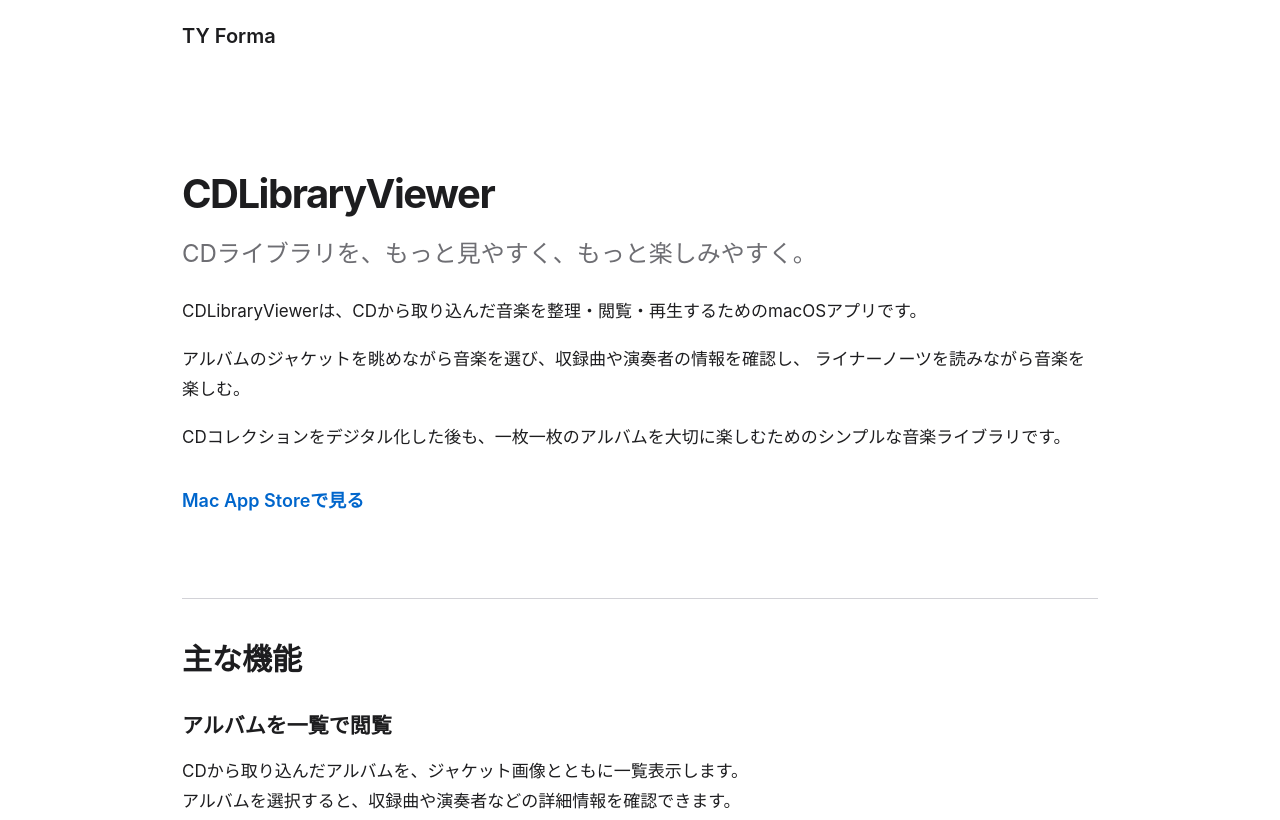
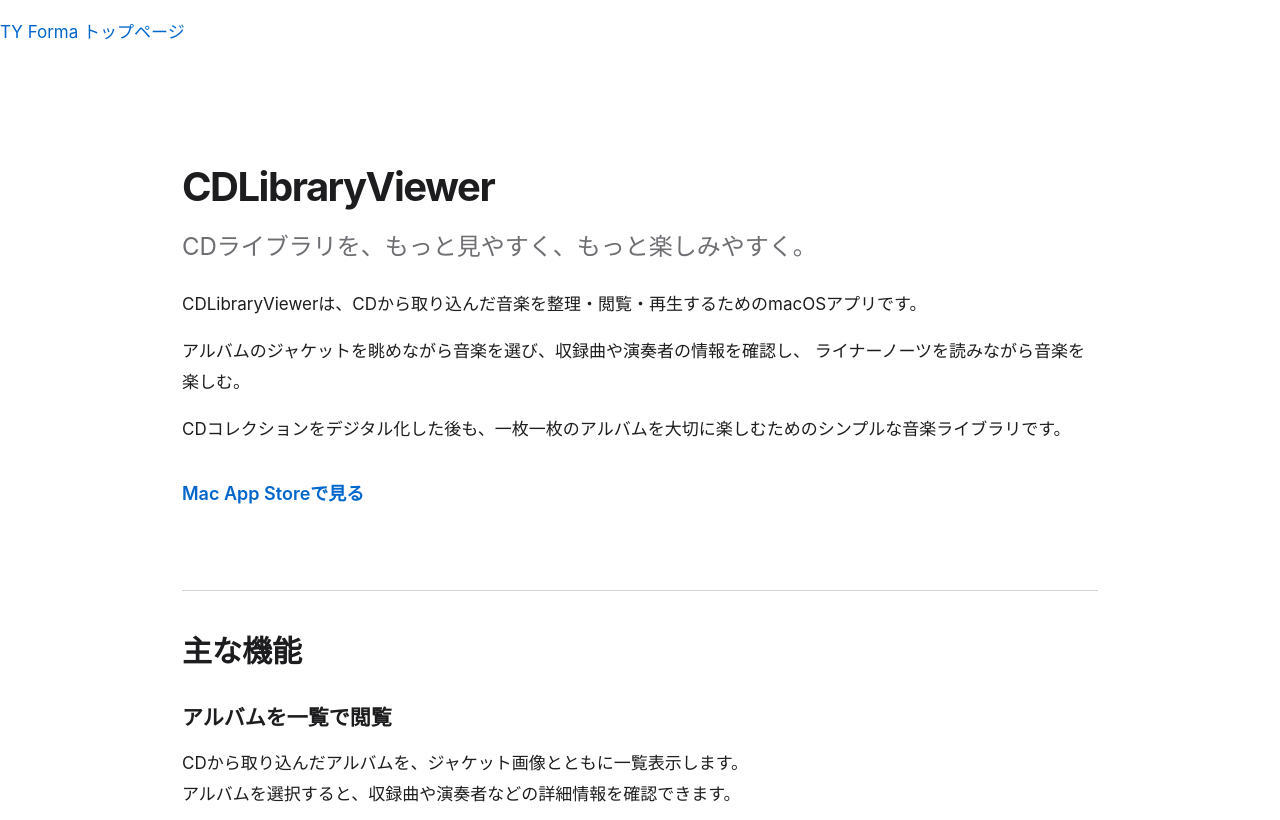
Before and after one commit to tyforma/tyforma.github.io, a plain HTML site: page cdlibraryviewer/index.html in a window 1280 px wide. Shown: the top 820 px of the page. Drawn offline with Linux system fonts and the light colour scheme.

Commit message:
Replace header link with paragraph link

```diff
--- a/cdlibraryviewer/index.html
+++ b/cdlibraryviewer/index.html
@@ -132,9 +132,7 @@
 
 <body>
 
-  <header>
-    <a href="/">TY Forma</a>
-  </header>
+  <p><a href="/">TY Forma トップページ</a></p>
 
   <main>
 
```
